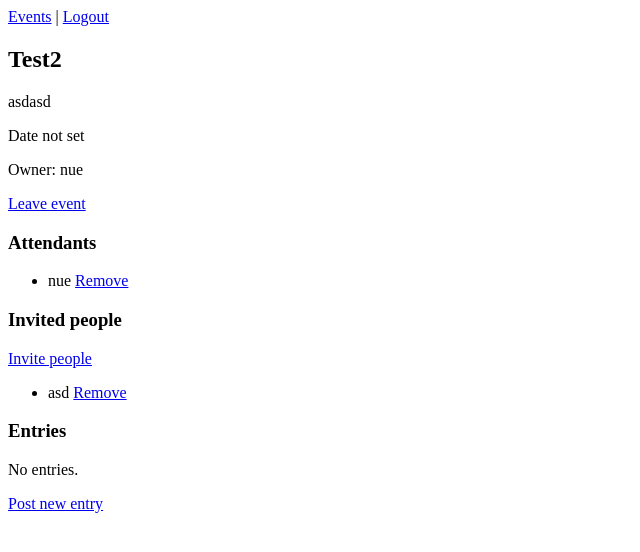
After one commit to FuinNue/nt-youkai, a Django app: page /events/event/2/ in a window 1280 px wide. The commit adds this page. Shown: the top 552 px of the page, without its empty margins (0-640 px from the left). Run offline with Django 3.2, Linux system fonts and the light colour scheme; a user stored in the database is signed in; data comes from the database, SQL or seed files in the repository; data that the repository does not hold is empty; parts of the project's set-up code (start-up, migrations or seed data) failed here and were passed over.

Commit message:
Events app first release done

```diff
--- /dev/null
+++ b/ntyoukai/events/templates/details.html
@@ -0,0 +1,73 @@
+{% extends "base.html" %}
+
+{% block main_content %}
+<div class="information">
+	<h2>{{ event.name }}</h2>
+	<p>{{ event.description }}</p>
+	{% if event.start %}
+	<p>{{ event.start }}{% if event.end %} - {{ event.end }}{% endif %}</p>
+	{% else %}<p>Date not set</p>{% endif %}
+	<p>Owner: {{ event.owner }}</p>
+	<p>
+		{% if user not in event.attendants.all %}
+		<p><a href="{% url 'ntyoukai.events.views.accept_invite' event.pk invite.pk %}">Attend</a> | <a href="{% url 'ntyoukai.events.views.reject_invite' event.pk invite.pk %}">Reject</a></p>
+		{% endif %}
+		{% if user in event.attendants.all %}
+		<p><a href="{% url 'ntyoukai.events.views.leave' event.pk %}">Leave event</a></p>
+		{% endif %}
+	</p>
+</div>
+
+<div class="people">
+	{% if event.moderators.count %}
+	<h3>Moderators</h3>
+	<ul>
+		{% for u in event.moderators.all %}
+		<li>{{ u }} {% if user == event.owner %}<a href="">Remove</a>{% endif %}</li>
+		{% endfor %}
+	</ul>
+	{% endif %}
+
+	<h3>Attendants</h3>
+	{% if event.attendants.count %}
+		<ul>
+			{% for u in event.attendants.all %}
+			<li>{{ u }} {% if user in event.moderators.all or user == event.owner %}<a href="{% url 'ntyoukai.events.views.remove_user' event.pk u.pk %}">Remove</a>{% endif %}</li>
+			{% endfor %}
+		</ul>
+	{% else %}
+		<p>No people are currently attending.</p>
+	{% endif %}
+
+	<h3>Invited people</h3>
+	{% if user in event.moderators.all or user == event.owner %}
+		<p><a href="{% url 'ntyoukai.events.views.invite' event.pk %}">Invite people</a></p>
+	{% endif %}
+	{% if event.invited.count %}
+		<ul>
+			{% for u in event.invited.all %}
+			<li>{{ u }} {% if user in event.moderators.all or user == event.owner %}<a href="{% url 'ntyoukai.events.views.reject_invite' event.pk u.pk %}">Remove</a>{% endif %}</li>
+			{% endfor %}
+		</ul>
+	{% else %}
+		<p>No people are invited.</p>
+	{% endif %}
+</div>
+
+<div class="entries">
+	<h3>Entries</h3>
+	{% if event.entries.count %}
+		{% for entry in event.entries.all %}
+			<hr />
+			<h4>{{ entry }}:</h4>
+			<p>{{ entry.content }}</p>
+		{% endfor %}
+	{% else %}
+		<p>No entries.</p>
+	{% endif %}
+	{% if user in event.moderators.all or user == event.owner %}
+	<a href="{% url 'ntyoukai.events.views.post_entry' event.pk %}">Post new entry</a>
+	{% endif %}
+</div>
+
+{% endblock %}
--- a/ntyoukai/login/templates/register.html
+++ b/ntyoukai/events/templates/edit.html
@@ -4,6 +4,6 @@
 <form action="#" method="POST">
     {{ form.as_p }}
     {% csrf_token %}
-    <input type="submit" value="Register" />
+    <input type="submit" value="Create" />
 </form>
 {% endblock %}
--- a/ntyoukai/events/urls.py
+++ b/ntyoukai/events/urls.py
@@ -4,5 +4,12 @@ urlpatterns = patterns('ntyoukai.events.views',
     url(r'^$', 'list'),
     url(r'^new/$', 'new'),
     url(r'^event/(?P<event_pk>\d)/$', 'details'),
+    url(r'^event/(?P<event_pk>\d)/(?P<invite_pk>\d)/$', 'details_invited'),
     url(r'^event/(?P<event_pk>\d)/edit/$', 'edit'),
+    url(r'^event/(?P<event_pk>\d)/invite/$', 'invite'),
+    url(r'^event/(?P<event_pk>\d)/post-entry/$', 'post_entry'),
+    url(r'^event/(?P<event_pk>\d)/attend/(?P<invite_pk>\d)/$', 'accept_invite'),
+    url(r'^event/(?P<event_pk>\d)/reject/(?P<invite_pk>\d)/$', 'reject_invite'),
+    url(r'^event/(?P<event_pk>\d)/leave/$', 'leave'),
+    url(r'^event/(?P<event_pk>\d)/remove/(?P<user_pk>\d)/$', 'remove_user'),
 )
--- a/ntyoukai/events/views.py
+++ b/ntyoukai/events/views.py
@@ -2,9 +2,11 @@ from django.shortcuts import render_to_response, get_object_or_404, redirect
 from django.contrib.auth.models import User
 from django.template import RequestContext
 from django.contrib.auth.decorators import login_required
+from django.db.models import Q
+from django.http import Http404
 
-from ntyoukai.events.models import Event, Entry
-from ntyoukai.events.forms import EventForm, EntryForm
+from ntyoukai.events.models import Event, Entry, Invite
+from ntyoukai.events.forms import EventForm, EntryForm, InvitationForm
 
 
 """
@@ -12,9 +14,11 @@ Listing all events
 """
 @login_required(login_url='/user/login/')
 def list(request):
-	events = Event.objects.filter(invited__in=request.user)
+	events = Event.objects.filter(attendants=request.user)
+	invites = Invite.objects.filter(user=request.user)
+
 	return render_to_response("list.html",
-		{'events': events},
+		{'events': events, 'invites': invites},
 		context_instance=RequestContext(request))
 
 
@@ -25,12 +29,40 @@ View an event in detail
 def details(request, event_pk):
 	event = get_object_or_404(Event, pk=event_pk)
 
-	if request.user in event.invited:
+	invited_users = []
+
+	for invite in event.invited.all():
+		invited_users.append(invite.user)
+
+	if request.user in event.attendants.all() or \
+	request.user in invited_users:
 		return render_to_response("details.html",
 			{'event': event},
 			context_instance=RequestContext(request))
 
-	return redirect('/events/')
+	raise Http404
+
+
+"""
+View an event in detail invited
+"""
+@login_required(login_url='/user/login/')
+def details_invited(request, event_pk, invite_pk):
+	event = get_object_or_404(Event, pk=event_pk)
+	invite = get_object_or_404(Invite, pk=invite_pk)
+
+	invited_users = []
+
+	for invite in event.invited.all():
+		invited_users.append(invite.user)
+
+	if request.user in event.attendants.all() or \
+	request.user in invited_users:
+		return render_to_response("details.html",
+			{'event': event, 'invite':invite},
+			context_instance=RequestContext(request))
+
+	raise Http404
 
 
 """
@@ -39,11 +71,17 @@ Create a new event
 @login_required(login_url='/user/login/')
 def new(request):
 	f = EventForm()
+
 	if request.method == 'POST':
 		f = EventForm(request.POST)
+
 		if f.is_valid():
-			e = f.save()
-			return redirect("/events/event/%i/edit/" % e.pk)
+			e = f.save(commit=False)
+			e.owner = request.user
+			e.save()
+			e.attendants.add(request.user)
+			e.save()
+			return redirect("/events/event/%i/" % e.pk)
 
 	return render_to_response("edit.html",
 		{'form': f},
@@ -55,9 +93,16 @@ Edit an event
 """
 @login_required(login_url='/user/login/')
 def edit(request, event_pk):
-	f = EventForm(get_object_or_404(Event, pk=event_pk))
+	event = get_object_or_404(Event, pk=event_pk)
+	if request.user not in event.moderators.all() or \
+	request.user != event.owner:
+		raise Http404
+
+	f = EventForm(event)
+
 	if request.method == 'POST':
 		f = EventForm(request.POST)
+
 		if f.is_valid():
 			e = f.save()
 			return redirect("/events/event/%i/" % e.pk)
@@ -65,3 +110,117 @@ def edit(request, event_pk):
 	return render_to_response("edit.html",
 		{'form': f},
 		context_instance=RequestContext(request))
+
+
+"""
+Invite users to event
+"""
+@login_required(login_url='/user/login/')
+def invite(request, event_pk):
+	event = get_object_or_404(Event, pk=event_pk)
+	if request.user != event.owner:
+		return redirect('/')
+	form = InvitationForm()
+
+	if request.method == 'POST':
+		form = InvitationForm(request.POST)
+		if form.is_valid():
+			event.invite(form.cleaned_data['invite_list'],
+				form.cleaned_data['message'])
+
+		return redirect("/events/event/%i/" % event.pk)
+
+	return render_to_response("invite.html",
+		{'event': event, 'form': form},
+		context_instance=RequestContext(request))
+
+
+"""
+Post an entry
+"""
+@login_required(login_url='/user/login/')
+def post_entry(request, event_pk):
+	event = get_object_or_404(Event, pk=event_pk)
+	if request.user not in event.moderators.all() or \
+	request.user != event.owner:
+		print("FAG")
+		raise Http404
+
+	form = EntryForm()
+
+	if request.method == 'POST':
+		form = EntryForm(request.POST)
+		if form.is_valid():
+			entry = form.save(commit=False)
+			entry.author = request.user
+			entry.save()
+			event.entries.add(entry)
+			return redirect("/events/event/%i/" % event.pk)
+
+	return render_to_response("entry.html",
+		{'event': event, 'form': form},
+		context_instance=RequestContext(request))
+
+
+
+"""
+Attend to the event
+"""
+@login_required(login_url='/user/login/')
+def accept_invite(request, event_pk, invite_pk):
+	event = get_object_or_404(Event, pk=event_pk)
+	invite = get_object_or_404(Invite, pk=invite_pk)
+
+	if invite.user == request.user:
+		event.attendants.add(invite.user)
+		invite.delete()
+		return redirect("/events/event/%i/" % event.pk)
+
+
+"""
+Reject or take back an invite
+"""
+@login_required(login_url='/user/login/')
+def reject_invite(request, event_pk, invite_pk):
+	event = get_object_or_404(Event, pk=event_pk)
+	invite = get_object_or_404(Invite, pk=invite_pk)
+
+	if request.user in event.moderators.all() or \
+	request.user == event.owner:
+		invite.delete()
+		return redirect("/events/event/%i/" % event.pk)
+
+	if invite.user == request.user:
+		invite.delete()
+		raise Http404
+
+
+"""
+Remove user from an event
+"""
+@login_required(login_url='/user/login/')
+def remove_user(request, event_pk, user_pk):
+	event = get_object_or_404(Event, pk=event_pk)
+
+	if request.user not in event.moderators.all() or \
+	request.user != event.owner:
+		if request.user != event.owner:
+			event.attendants.remove(user_pk)
+			return redirect("/events/event/%i/" % event.pk)
+
+	raise Http404
+
+
+"""
+Leave an event
+"""
+@login_required(login_url='/user/login/')
+def leave(request, event_pk):
+	event = get_object_or_404(Event, pk=event_pk)
+
+	if request.user in event.attendants.all():
+		if request.user != event.owner:
+			event.attendants.remove(request.user)
+			return redirect("/events/")
+
+	raise Http404
--- a/ntyoukai/login/templates/login.html
+++ b/ntyoukai/login/templates/login.html
@@ -7,6 +7,7 @@
     {% if failed %}
     <p>Wrong username or password.</p>
     {% endif %}
-    <input type="submit" value="login">
+    <p><input type="submit" value="login"></p>
 </form>
+<p><a href="{% url 'ntyoukai.login.views.register' %}">Register</a></p>
 {% endblock %}
--- a/ntyoukai/settings.py
+++ b/ntyoukai/settings.py
@@ -23,6 +23,8 @@ SECRET_KEY = ')dj-mw-)!$)%-k_s9wb#1ma5c=0l97$!yb-&#qkb=ejjj07r+x'
 DEBUG = True
 
 TEMPLATE_DEBUG = DEBUG
+
+ALPHA_MAXIMUM_USERS = 2
 
 ALLOWED_HOSTS = []
 
--- a/ntyoukai/templates/base.html
+++ b/ntyoukai/templates/base.html
@@ -3,6 +3,8 @@
 {% block extra_head %}{% endblock %}
 </head>
 <body>
+	<div class="top-bar">
+		<a href="{% url 'ntyoukai.events.views.list' %}">Events</a> | {% if user.is_authenticated %}<a href="{% url 'ntyoukai.login.views.logout' %}">Logout</a>{% else %}<a href="{% url 'ntyoukai.login.views.login' %}">Login</a>{% endif %}</div>
     <div class="container">
     {% block main_content %}{% endblock %}
     </div>
```
Also changed, not shown: ntyoukai/events/forms.py (+14 -3 lines), ntyoukai/events/models.py (+53 -5 lines), ntyoukai/events/templates/entry.html (added, +9 -0 lines), ntyoukai/events/templates/invite.html (added, +10 -0 lines), ntyoukai/events/templates/list.html (added, +35 -0 lines), ntyoukai/login/forms.py (+9 -1 lines), ntyoukai/login/views.py (+5 -2 lines), db.sqlite3, ntyoukai/__init__.py (deleted), ntyoukai/chat/__init__.py (deleted), ntyoukai/events/__init__.py (deleted), ntyoukai/login/__init__.py (deleted), 1 other file.
